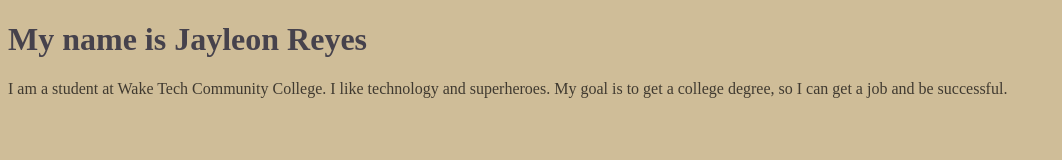
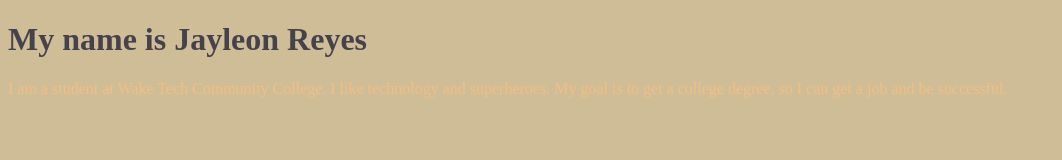
Before and after one commit to JayleonReyes/JayleonReyes.github.io, a plain HTML site: page index.html in a window 1280 px wide. Shown: the whole page, without its empty margins (0-1062 px from the left). Drawn offline with Linux system fonts and the light colour scheme.

Commit message:
Update index.html

```diff
--- a/index.html
+++ b/index.html
@@ -10,7 +10,7 @@ h1{
      color:#46424C;
 }
 p{
-     color:#403A30;
+     color:#F2BE84;
 }
 </style>
 </head>
```
